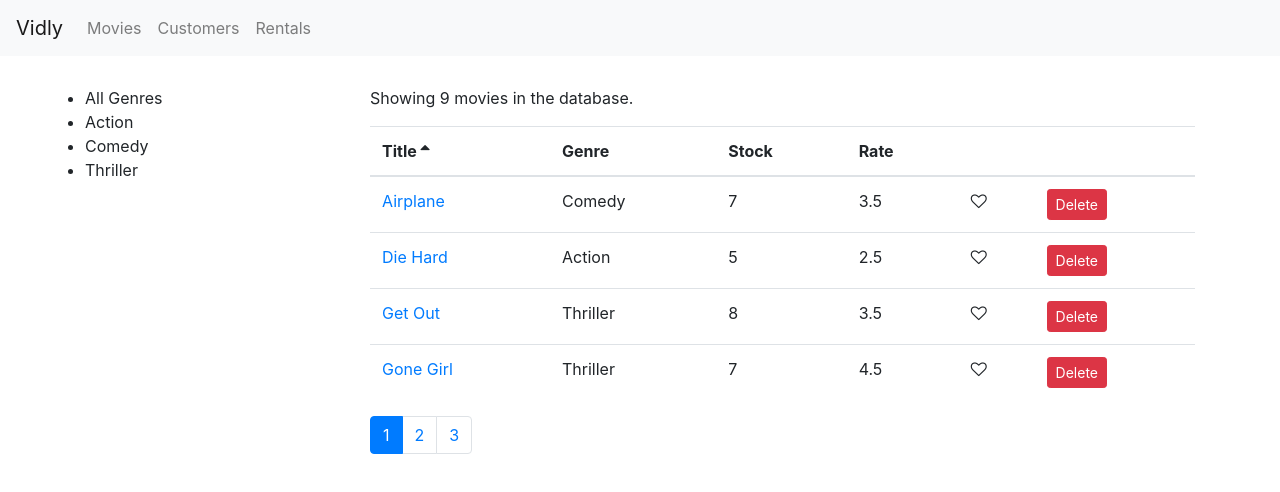
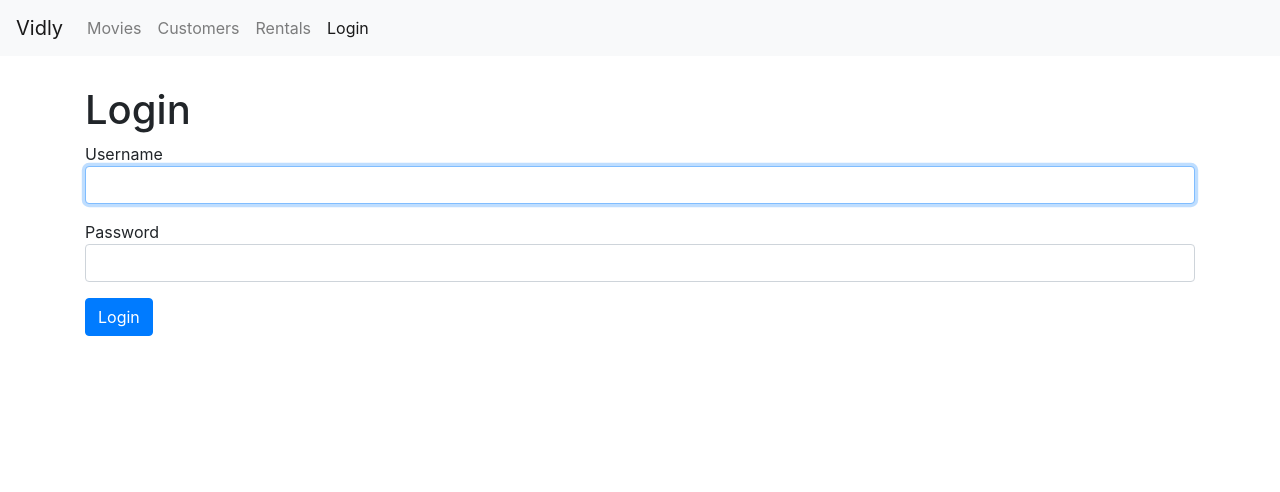
Before and after one commit to terryberlin/vidly, a React (Create React App) app: page /login in a window 1280 px wide. Shown: the top 492 px of the page. Built offline with nearby package versions, Linux system fonts and the light colour scheme.

Commit message:
Chapter 7

```diff
--- a/src/App.js
+++ b/src/App.js
@@ -1,5 +1,6 @@
 import React, { Component } from "react";
 import { Route, Switch, Redirect } from "react-router-dom";
+import LoginForm from "./components/loginForm";
 import Movies from "./components/movies";
 import MovieForm from "./components/movieForm";
 import Customers from "./components/customers";
@@ -15,6 +16,7 @@
         <NavBar />
         <main className="container">
           <Switch>
+            <Route path="/login" component={LoginForm} />
             <Route path="/movies/:id" component={MovieForm} />
             <Route path="/movies" component={Movies} />
             <Route path="/customers" component={Customers} />
--- /dev/null
+++ b/src/components/loginForm.jsx
@@ -0,0 +1,66 @@
+import React, { Component } from "react";
+
+class LoginForm extends Component {
+  state = {
+    account: { username: "", password: "" }
+  };
+  //username = React.createRef();
+
+  //   componentDidMount() {
+  //     this.username.current.focus();
+  //   }
+
+  handleSubmit = e => {
+    e.preventDefault();
+
+    //call server, save changes, redirect user to different page
+    //const username = this.username.current.value;
+    console.log("Submitted");
+  };
+
+  handleChange = ({ currentTarget: input }) => {
+    const account = { ...this.state.account };
+    account[input.name] = input.value;
+    this.setState({ account });
+  };
+
+  render() {
+    const { account } = this.state;
+    return (
+      <div>
+        <h1>Login</h1>
+        <form onSubmit={this.handleSubmit}>
+          <div className="form-group">
+            <label htmlFor="username" />
+            Username
+            <input
+              value={account.username}
+              onChange={this.handleChange}
+              autoFocus
+              ref={this.username}
+              id="username"
+              name="username"
+              type="text"
+              className="form-control"
+            />
+          </div>
+          <div className="form-group">
+            <label htmlFor="password" />
+            Password
+            <input
+              value={account.password}
+              onChange={this.handleChange}
+              name="password"
+              id="password"
+              type="text"
+              className="form-control"
+            />
+          </div>
+          <button className="btn btn-primary">Login</button>
+        </form>
+      </div>
+    );
+  }
+}
+
+export default LoginForm;
--- a/src/components/navBar.jsx
+++ b/src/components/navBar.jsx
@@ -29,6 +29,9 @@
           <NavLink className="nav-item nav-link" to="/rentals">
             Rentals
           </NavLink>
+          <NavLink className="nav-item nav-link" to="/login">
+            Login
+          </NavLink>
         </div>
       </div>
     </nav>
```
